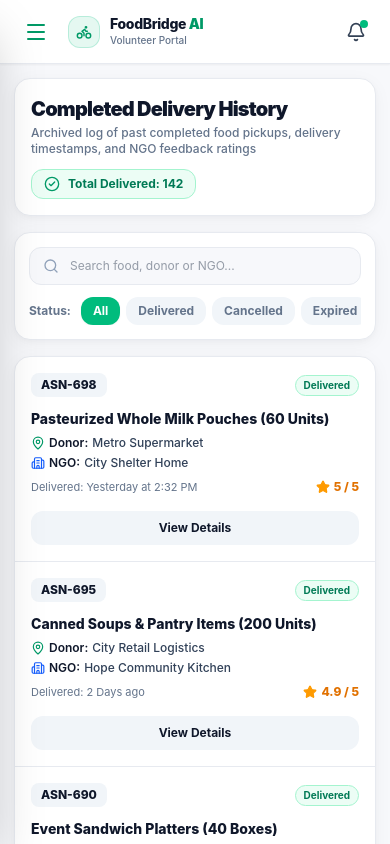
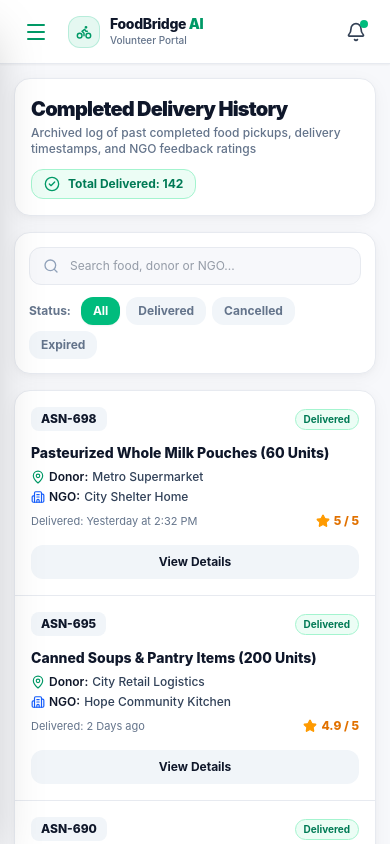
Before and after one commit to Rahul-kulal-dev/FoodBridge-AI, a React (Vite) app: page /volunteer/history in a window 390 px wide. Shown: the top 844 px of the page. Built offline with nearby package versions, Linux system fonts and the light colour scheme.

Commit message:
refactor: update filter tab layouts to wrap and adjust responsive padding

```diff
--- a/src/volunteer/history/page.jsx
+++ b/src/volunteer/history/page.jsx
@@ -61,13 +61,13 @@ const DeliveryHistoryPage = () => {
           />
         </div>
 
-        <div className="flex items-center gap-1.5 sm:gap-2 w-full sm:w-auto overflow-x-auto scrollbar-none">
+        <div className="flex flex-wrap items-center gap-1.5 sm:gap-2 w-full sm:w-auto">
           <span className="text-xs font-bold text-[#64748B] shrink-0 mr-1">Status:</span>
           {['All', 'Delivered', 'Cancelled', 'Expired'].map((st) => (
             <button
               key={st}
               onClick={() => setStatusFilter(st)}
-              className={`px-3 py-1.5 rounded-xl text-xs font-bold transition-all cursor-pointer whitespace-nowrap ${
+              className={`px-3 py-1.5 rounded-xl text-xs font-bold transition-all cursor-pointer ${
                 statusFilter === st
                   ? 'bg-emerald-500 text-white shadow-xs'
                   : 'bg-slate-100 text-[#64748B] hover:bg-slate-200'
--- a/src/volunteer/notifications/page.jsx
+++ b/src/volunteer/notifications/page.jsx
@@ -66,12 +66,12 @@ const VolunteerNotificationsPage = () => {
       </div>
 
       {/* Filter Tabs */}
-      <div className="bg-white p-3 sm:p-4 rounded-2xl border border-[#E7EAF0] shadow-soft-card flex items-center gap-1.5 sm:gap-2 overflow-x-auto text-xs scrollbar-none">
+      <div className="bg-white p-3 sm:p-4 rounded-2xl border border-[#E7EAF0] shadow-soft-card flex flex-wrap items-center gap-2 text-xs">
         {['All', 'Unread', 'Assignments', 'Verification', 'Navigation'].map((filter) => (
           <button
             key={filter}
             onClick={() => setActiveFilter(filter)}
-            className={`px-3.5 py-2 rounded-xl font-bold transition-all cursor-pointer whitespace-nowrap ${
+            className={`px-3 py-1.5 sm:px-3.5 sm:py-2 rounded-xl font-bold transition-all cursor-pointer ${
               activeFilter === filter
                 ? 'bg-emerald-500 text-white shadow-emerald-btn'
                 : 'bg-slate-100 text-[#64748B] hover:bg-slate-200'
```
